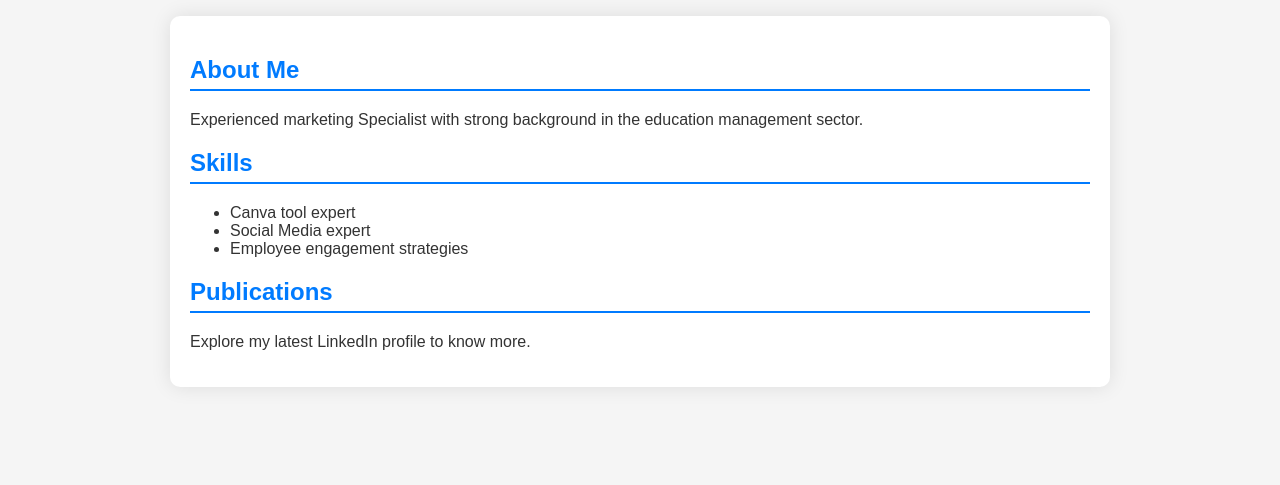
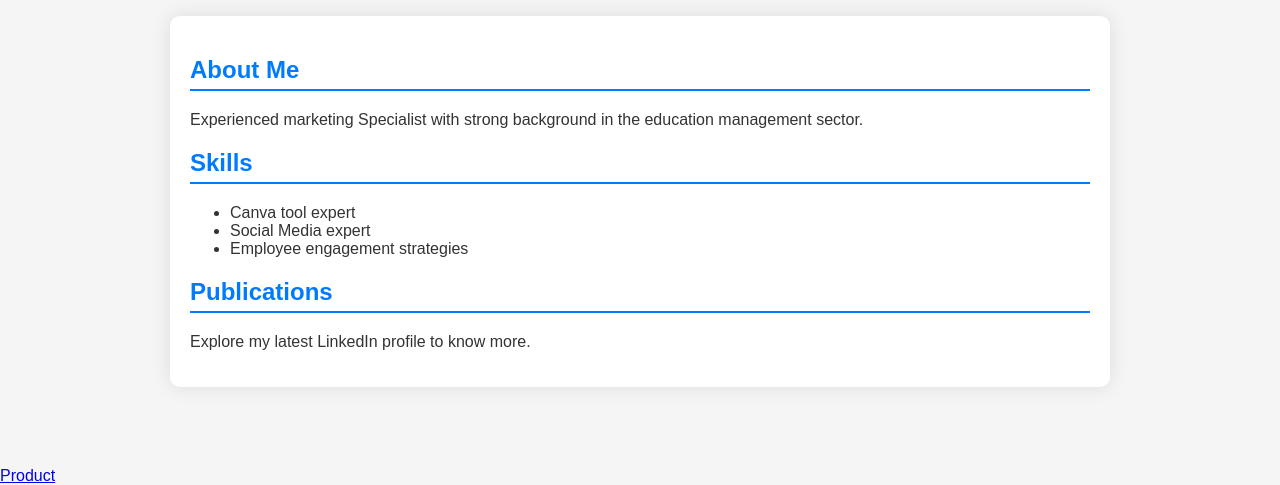
Before and after one commit to Fatima1631/Demo, a plain HTML site: page index.html in a window 1280 px wide. Shown: the part 864-1349 px from the top of the page. Drawn offline with Linux system fonts and the light colour scheme.

Commit message:
Update index.html

```diff
--- a/index.html
+++ b/index.html
@@ -116,4 +116,6 @@ height="0" width="0" style="display:none;visibility:hidden"></iframe></noscript>
         </section>
     </div>
 </body>
+     <a href="Product.HTML" class="button">Product</a>
+
 </html>
```
